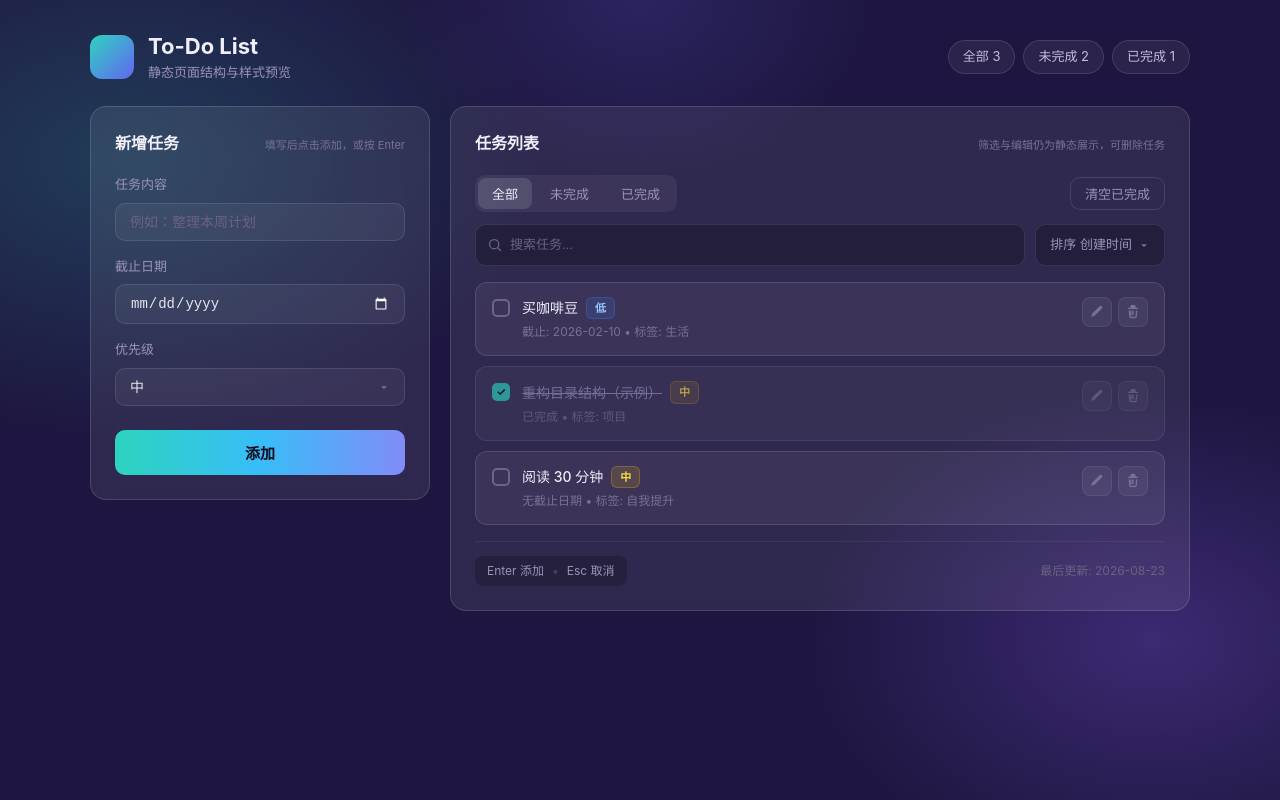
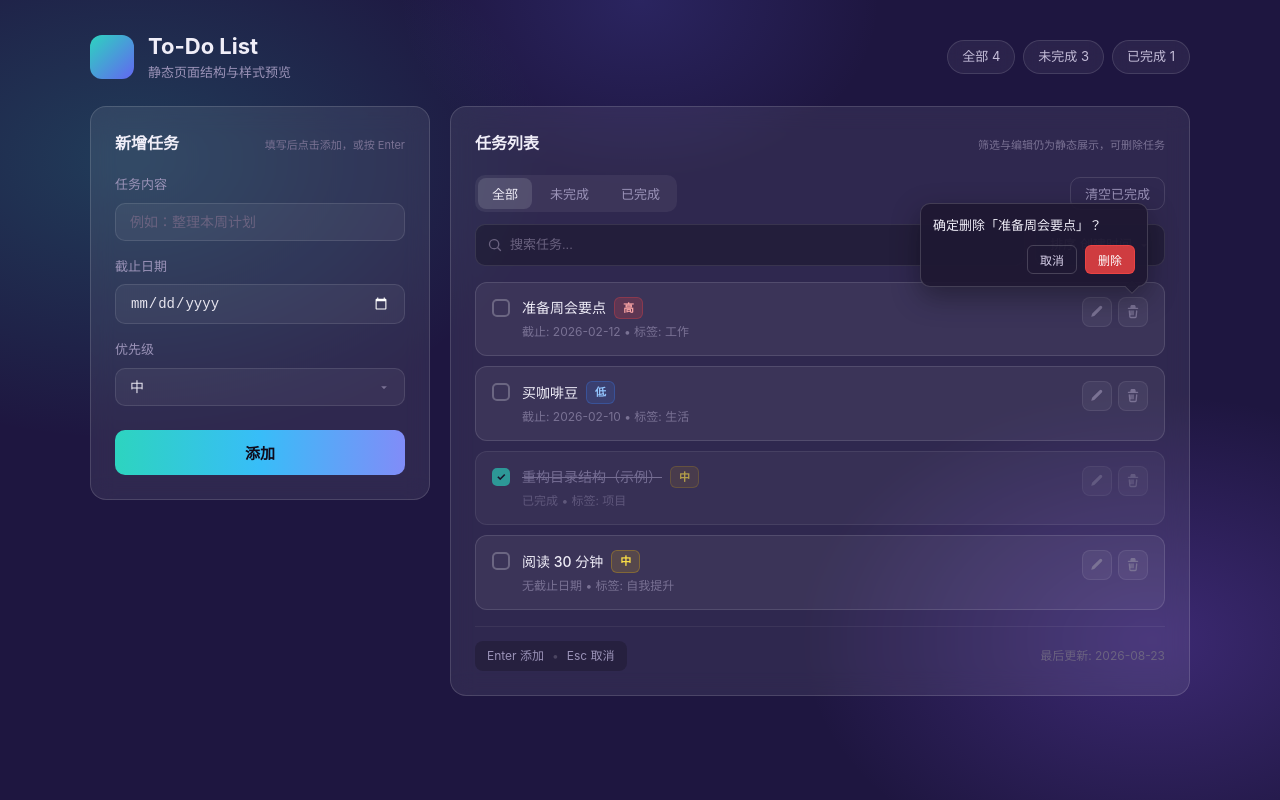
Before and after one commit to heeccer/git-demo-todo-list, a Vue app: page / in a window 1280 px wide. Both pictures are taken after a click on the button 1133 px from the left and 311 px from the top of the page. Built offline with nearby package versions, Linux system fonts and the light colour scheme.

Commit message:
feat: 添加删除任务提示框

```diff
--- a/src/components/TodoList.vue
+++ b/src/components/TodoList.vue
@@ -1,11 +1,12 @@
 <script setup>
-import { computed, onUnmounted, ref } from 'vue'
+import { computed, onMounted, onUnmounted, ref } from 'vue'
 
 const nextId = ref(5)
 const newTitle = ref('')
 const newDeadline = ref('')
 const newPriority = ref('中')
 const toastMessage = ref('')
+const pendingDeleteId = ref(null)
 let toastTimer = null
 
 const tasks = ref([
@@ -108,8 +109,43 @@ function deleteTask(id) {
   showToast(`已删除：${task.title}`)
 }
 
+function askDeleteTask(id) {
+  pendingDeleteId.value = id
+}
+
+function cancelDelete() {
+  pendingDeleteId.value = null
+}
+
+function confirmDelete() {
+  const id = pendingDeleteId.value
+  pendingDeleteId.value = null
+  if (id == null) return
+  deleteTask(id)
+}
+
+function onDocumentClick(event) {
+  if (pendingDeleteId.value == null) return
+  const wrap = event.target.closest?.('.delete-wrap')
+  if (!wrap) cancelDelete()
+}
+
+function onDocumentKeydown(event) {
+  if (event.key === 'Escape' && pendingDeleteId.value != null) {
+    event.preventDefault()
+    cancelDelete()
+  }
+}
+
+onMounted(() => {
+  document.addEventListener('click', onDocumentClick)
+  document.addEventListener('keydown', onDocumentKeydown)
+})
+
 onUnmounted(() => {
   clearTimeout(toastTimer)
+  document.removeEventListener('click', onDocumentClick)
+  document.removeEventListener('keydown', onDocumentKeydown)
 })
 
 function onFormKeydown(event) {
@@ -253,11 +289,12 @@ function onFormKeydown(event) {
                   />
                 </svg>
               </button>
+              <div class="delete-wrap">
                 <button
                   class="action-btn action-btn-delete"
                   type="button"
                   aria-label="删除"
-                @click="deleteTask(task.id)"
+                  @click.stop="askDeleteTask(task.id)"
                 >
                   <svg viewBox="0 0 16 16" width="14" height="14" aria-hidden="true">
                     <path
@@ -266,6 +303,24 @@ function onFormKeydown(event) {
                     />
                   </svg>
                 </button>
+                <div
+                  v-if="pendingDeleteId === task.id"
+                  class="delete-bubble"
+                  role="dialog"
+                  aria-label="确认删除"
+                  @click.stop
+                >
+                  <p class="delete-bubble-text">确定删除「{{ task.title }}」？</p>
+                  <div class="delete-bubble-actions">
+                    <button class="bubble-btn bubble-btn-cancel" type="button" @click="cancelDelete">
+                      取消
+                    </button>
+                    <button class="bubble-btn bubble-btn-confirm" type="button" @click="confirmDelete">
+                      删除
+                    </button>
+                  </div>
+                </div>
+              </div>
             </div>
           </li>
           <li v-if="!tasks.length" class="task-empty">暂无任务</li>
@@ -701,6 +756,69 @@ function onFormKeydown(event) {
   border-color: rgba(239, 68, 68, 0.35);
 }
 
+.delete-wrap {
+  position: relative;
+}
+
+.delete-bubble {
+  position: absolute;
+  right: 0;
+  bottom: calc(100% + 10px);
+  width: 228px;
+  padding: 12px;
+  background: rgba(32, 26, 52, 0.96);
+  border: 1px solid rgba(255, 255, 255, 0.16);
+  border-radius: 10px;
+  box-shadow: 0 10px 28px rgba(0, 0, 0, 0.35);
+  z-index: 8;
+}
+
+.delete-bubble::after {
+  content: '';
+  position: absolute;
+  right: 10px;
+  bottom: -6px;
+  width: 10px;
+  height: 10px;
+  background: rgba(32, 26, 52, 0.96);
+  border-right: 1px solid rgba(255, 255, 255, 0.16);
+  border-bottom: 1px solid rgba(255, 255, 255, 0.16);
+  transform: rotate(45deg);
+}
+
+.delete-bubble-text {
+  font-size: 13px;
+  line-height: 1.45;
+  color: #f0eef8;
+  margin-bottom: 10px;
+  word-break: break-word;
+}
+
+.delete-bubble-actions {
+  display: flex;
+  justify-content: flex-end;
+  gap: 8px;
+}
+
+.bubble-btn {
+  padding: 5px 12px;
+  font-size: 12px;
+  border-radius: 6px;
+  cursor: pointer;
+}
+
+.bubble-btn-cancel {
+  color: #d8d0ea;
+  background: transparent;
+  border: 1px solid rgba(255, 255, 255, 0.18);
+}
+
+.bubble-btn-confirm {
+  color: #fff;
+  background: rgba(239, 68, 68, 0.85);
+  border: 1px solid rgba(239, 68, 68, 0.95);
+}
+
 .task-empty {
   padding: 28px 16px;
   text-align: center;
```
Lines whose indentation alone changed are shown as unchanged.
